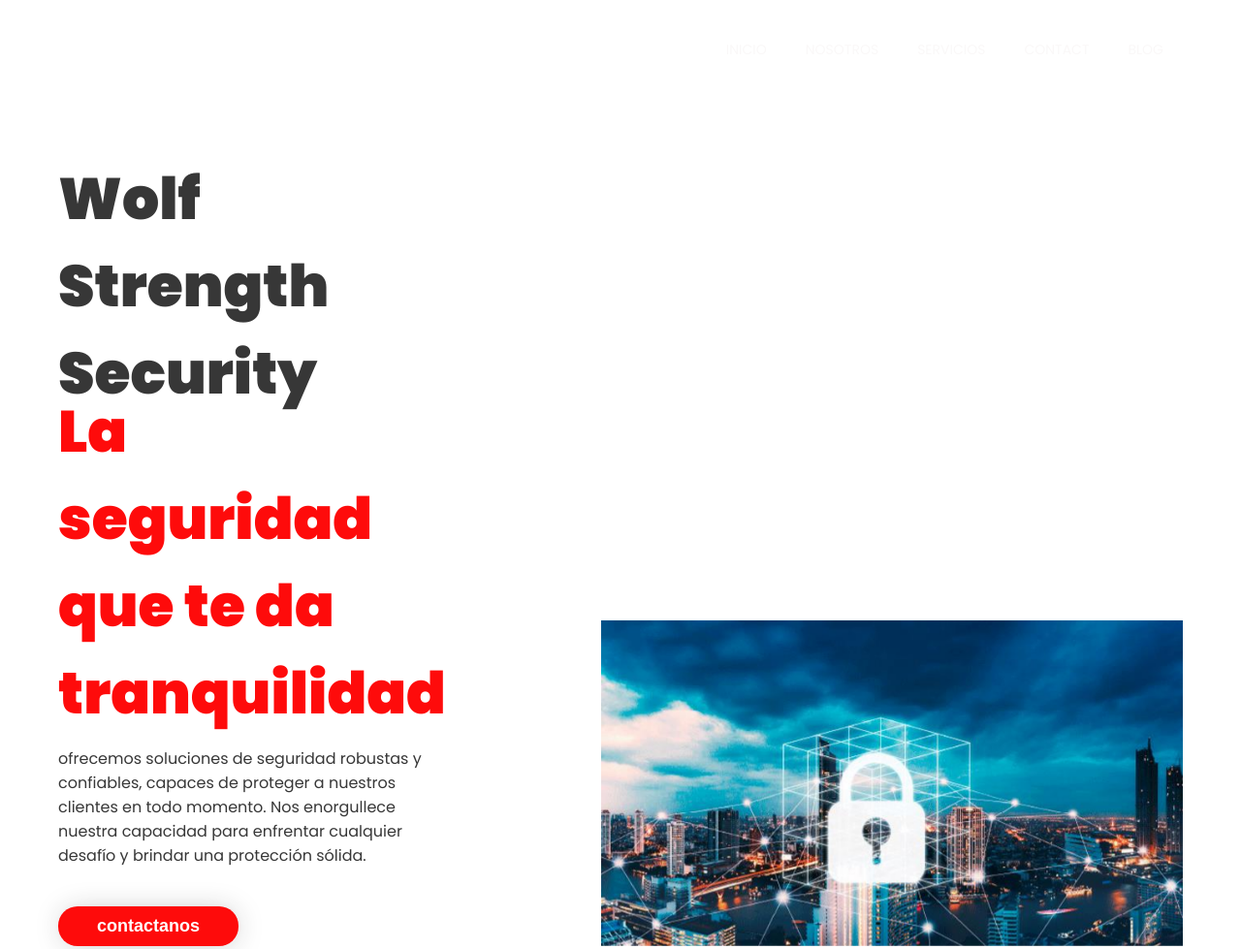
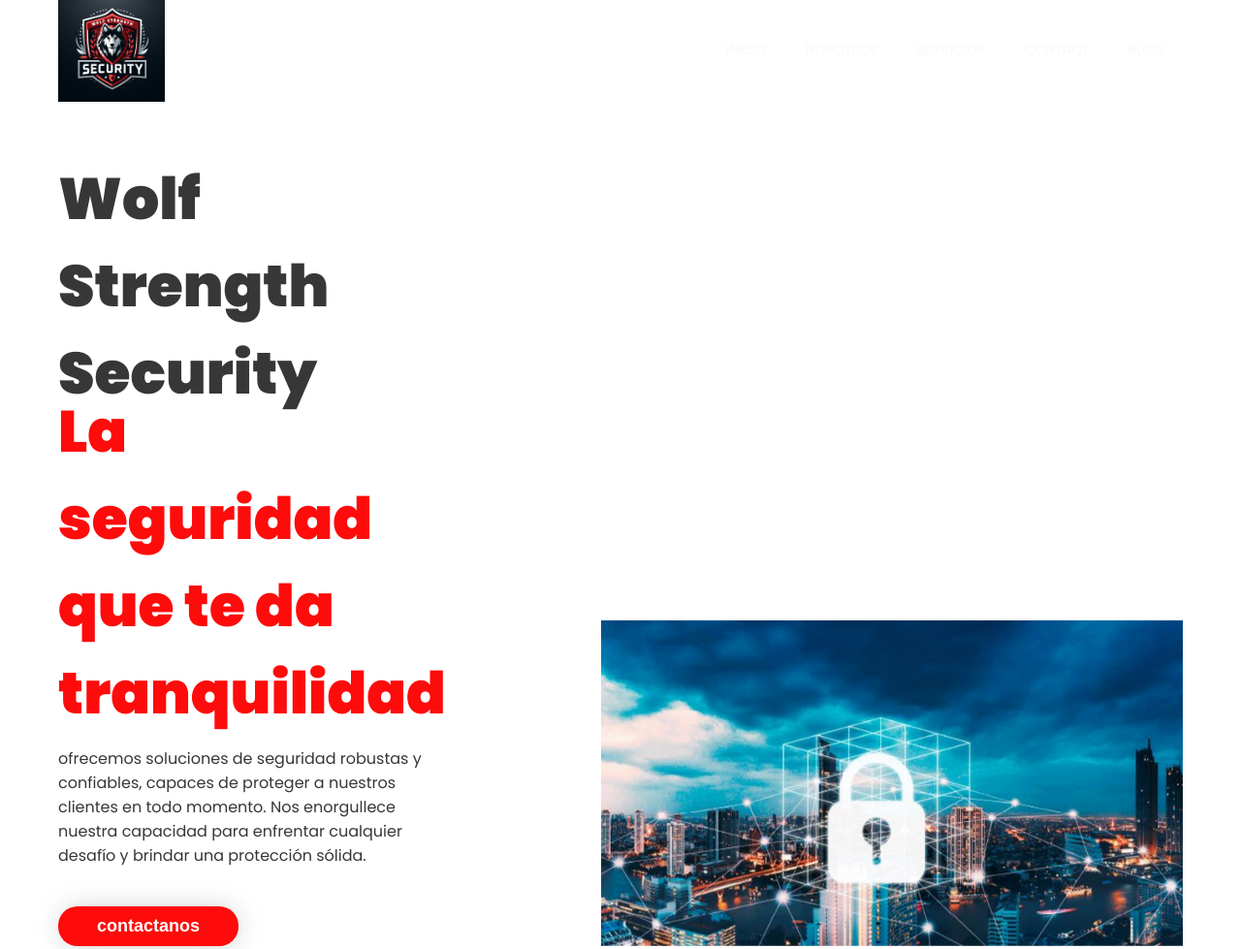
Before and after one commit to gabrielCHjs/WSS, a plain HTML site: page index.html in a window 1280 px wide. Shown: the top 979 px of the page at 97% size. Drawn offline with Linux system fonts and the light colour scheme.

Commit message:
Update index.html

```diff
--- a/index.html
+++ b/index.html
@@ -19,7 +19,7 @@
     <header id="header">
         <div class="container__header">
             <div class="logo">
-                <img src="imagenes\loo4.jpeg" alt="">
+                <img src="imagenes/logo4.jpeg" alt="">
             </div>
             <div class="container__nav">
                 <nav id="nav">
```
